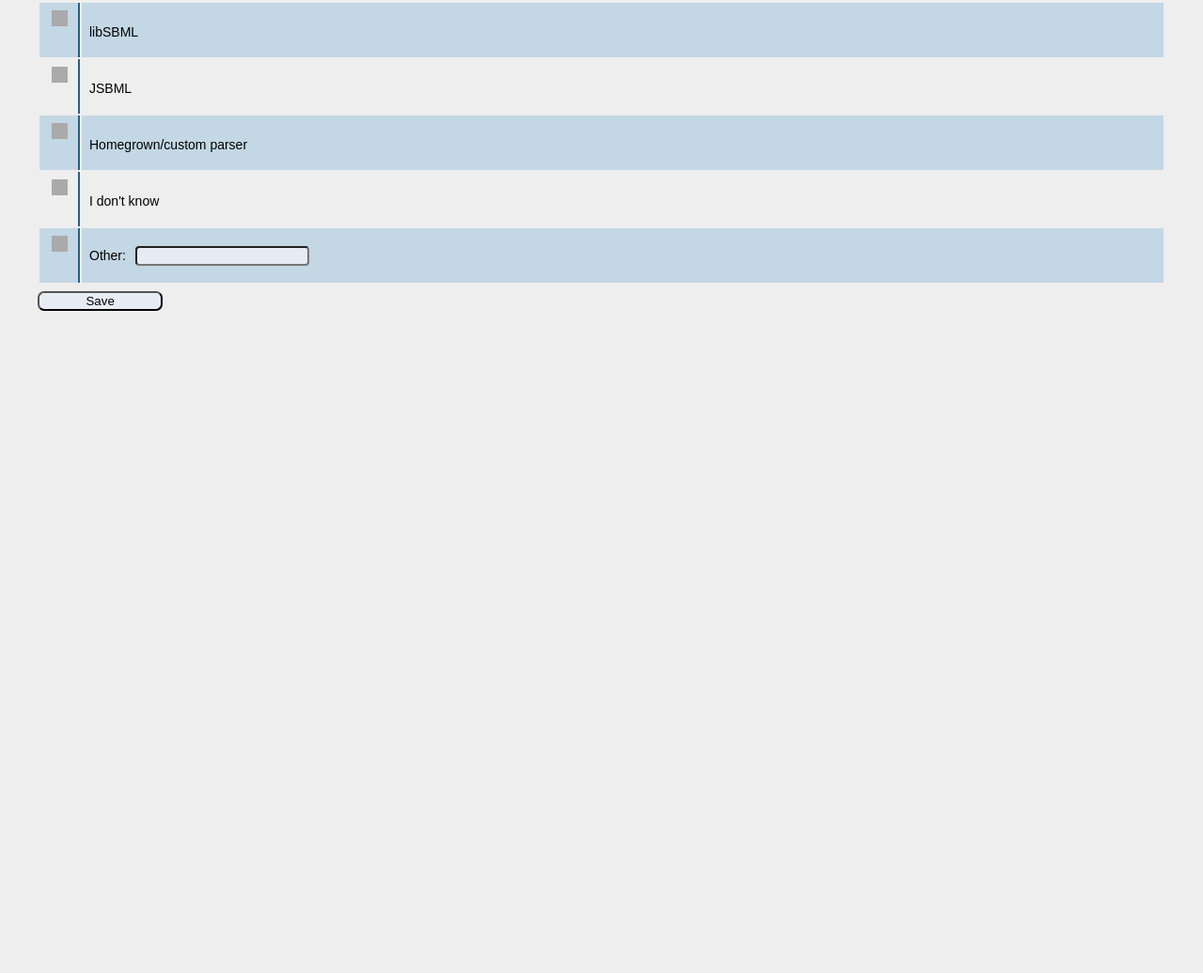
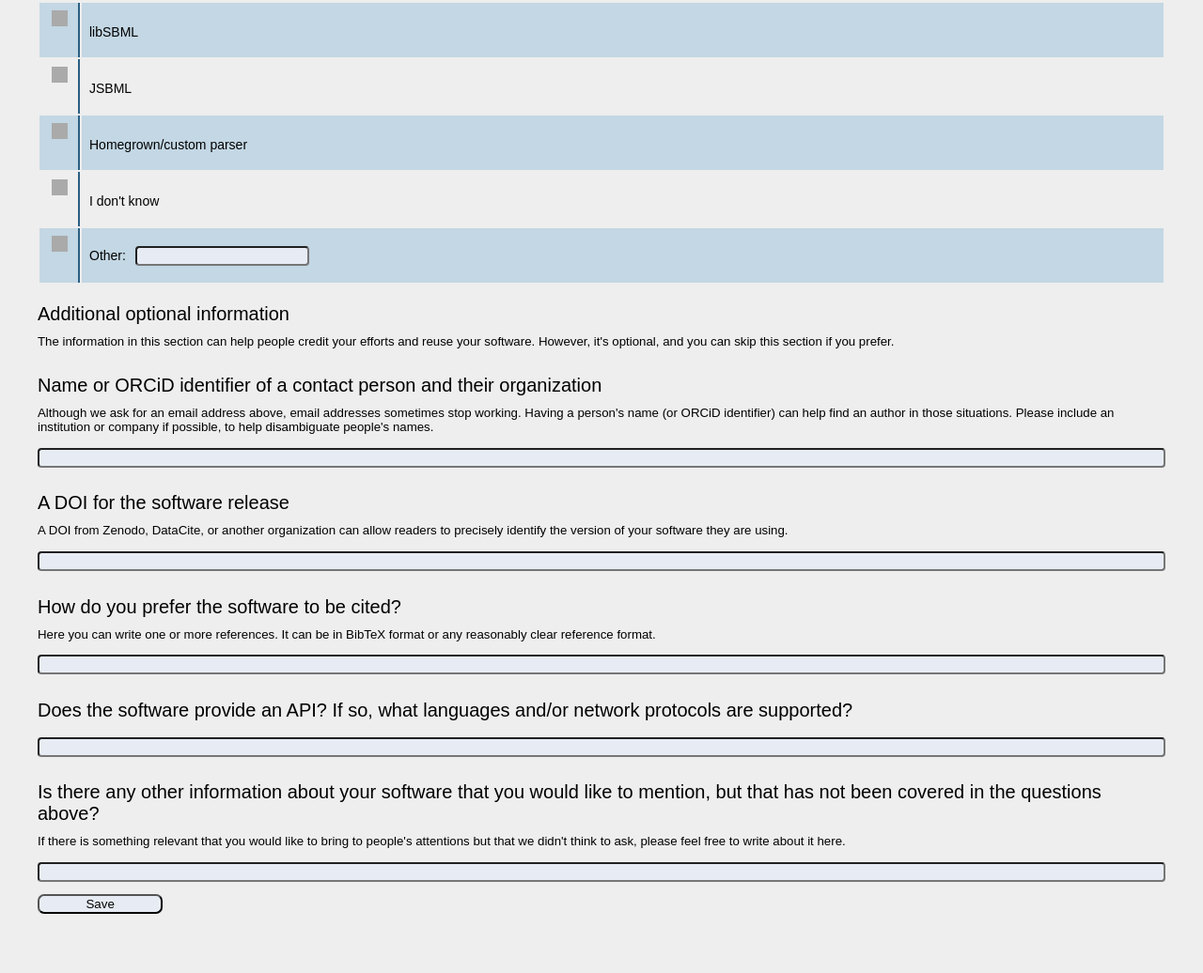
Before and after one commit to sbmlteam/new-sbml-software-guide, a Flask app: page /create in a window 1280 px wide. Shown: the part 4334-5370 px from the top of the page at 94% size. Before the commit the page ends 4665 px from the top, so only its background shows below. Run offline with Flask 2, Linux system fonts and the light colour scheme; the visitor is signed in with stand-in values (Sample User, id 1); data comes from the database, SQL or seed files in the repository.

Commit message:
Added optional part to the form and SQL database

```diff
--- a/sbmlguide/entrydata.py
+++ b/sbmlguide/entrydata.py
@@ -87,6 +87,12 @@
 			self.lib_other = 0
 		self.lib = json.dumps(self.lib)
 
+		self.contact_info = form['contact_info']
+		self.doi = form['doi']
+		self.citation = form['citation']
+		self.api = form['api']
+		self.extra = form['extra']
+
 	def __getitem__(self, arg):
 		return getattr(self, arg)
 
--- a/sbmlguide/templates/entry/update.html
+++ b/sbmlguide/templates/entry/update.html
@@ -624,6 +624,28 @@
 			</tr>
 		</table>
 
+		<label for="optional">Additional optional information</label>
+		<h5>The information in this section can help people credit your efforts and reuse your software. However, it's optional, and you can skip this section if you prefer.</h5>
+
+		<label for="contact_info">Name or ORCiD identifier of a contact person and their organization</label>
+		<h5>Although we ask for an email address above, email addresses sometimes stop working. Having a person's name (or ORCiD identifier) can help find an author in those situations. Please include an institution or company if possible, to help disambiguate people's names.</h5>
+		<input name="contact_info" id="contact_info" value="{{ entry['contact_info'] if entry['contact_info'] else "" }}">
+
+		<label for="doi">A DOI for the software release</label>
+		<h5>A DOI from Zenodo, DataCite, or another organization can allow readers to precisely identify the version of your software they are using.</h5>
+		<input name="doi" id="doi" value="{{ entry['doi'] if entry['doi'] else "" }}">
+
+		<label for="citation">How do you prefer the software to be cited?</label>
+		<h5>Here you can write one or more references. It can be in BibTeX format or any reasonably clear reference format.</h5>
+		<input name="citation" id="citation" value="{{ entry['citation'] if entry['citation'] else "" }}">
+
+		<label for="api">Does the software provide an API? If so, what languages and/or network protocols are supported?</label>
+		<input name="api" id="api" value="{{ entry['api'] if entry['api'] else "" }}">
+
+		<label for="extra">Is there any other information about your software that you would like to mention, but that has not been covered in the questions above?</label>
+		<h5>If there is something relevant that you would like to bring to people's attentions but that we didn't think to ask, please feel free to write about it here.</h5>
+		<input name="extra" id="extra" value="{{ entry['extra'] if entry['extra'] else "" }}">
+
 		<input type="submit" value="Save">
 
 	</form>
```
